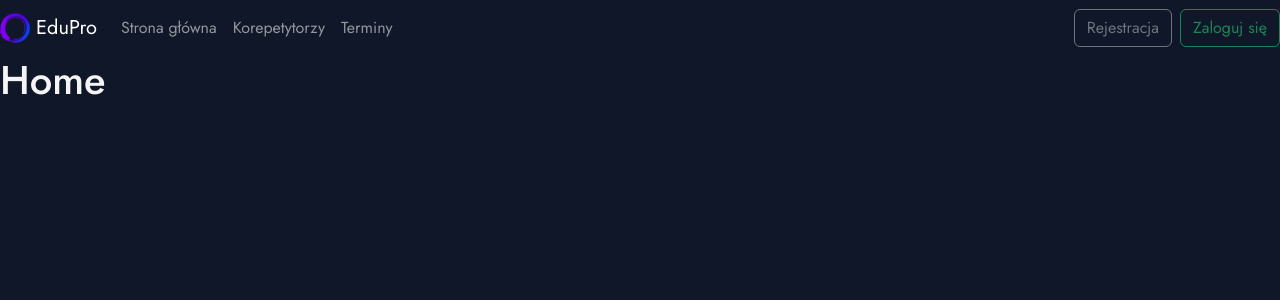
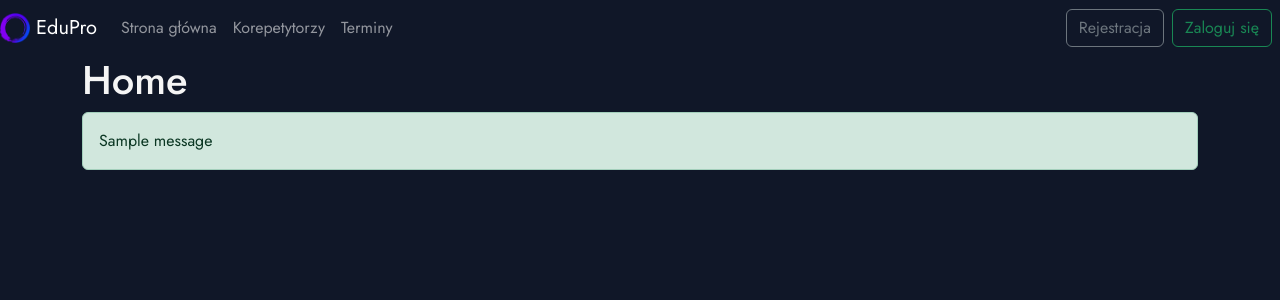
Before and after one commit to ZMejer/EduPro-tutoring-platform, a Django app: template project/app/templates/home.html in a window 1280 px wide. Shown: the top 300 px of the page. Run offline with Django 4.2, Linux system fonts and the light colour scheme; the template is opened without the code that fills it, so the values that code supplies are empty; tables that the repository leaves empty hold one stand-in row (values such as "Sample post"); one stand-in notice (Sample message) is shown.

Commit message:
dziala system rejestracji i logowania

```diff
--- a/project/app/templates/base.html
+++ b/project/app/templates/base.html
@@ -33,12 +33,18 @@
               <a class="nav-link" href="#">Terminy</a>
             </li>
           </ul>
+          {% if user.is_authenticated %}
+            <a href="{% url 'logout' %}" class="ms-auto me-2">
+                <button class="btn btn-outline-secondary my-2 my-sm-0" type="submit">Wyloguj się</button>
+            </a>
+            {% else %}
             <a href="rejestracja" class="ms-auto me-2">
               <button class="btn btn-outline-secondary my-2 my-sm-0" type="submit">Rejestracja</button>
             </a>
-            <a href="logowanie" class="">
+            <a href="logowanie" class="me-2">
               <button class="btn btn-outline-success my-2 my-sm-0" type="submit">Zaloguj się</button>
             </a>
+          {% endif %}
         </div>
       </nav>
           {% block content %}{% endblock %}
--- a/project/app/templates/home.html
+++ b/project/app/templates/home.html
@@ -1,5 +1,14 @@
 {% extends "base.html" %}
 {% block title %}Strona główna ⋅ EduPro{% endblock %}
 {% block content %}
-<h1>Home</h1>
+<div class="container">
+    <h1>Home</h1>
+    {% if messages %}
+            {% for message in messages %}
+            <div class="alert {% if message.tags == 'success' %}alert-success{% elif message.tags == 'error' %}alert-danger{% endif %}">
+            {{ message }}
+            </div>
+            {% endfor %}
+    {% endif %}
+</div>
 {% endblock %}
--- a/project/app/urls.py
+++ b/project/app/urls.py
@@ -6,4 +6,5 @@ urlpatterns = [
     path("home", views.home, name="home"),
     path("rejestracja", views.signUpPage, name="signUpPage"),
     path("logowanie", views.loginPage, name="loginPage"),
+    path('wyloguj', views.logoutUser, name='logout'),
 ]
```
Also changed, not shown: project/app/templates/login.html (+7 -0 lines), project/app/views.py (+15 -3 lines).
